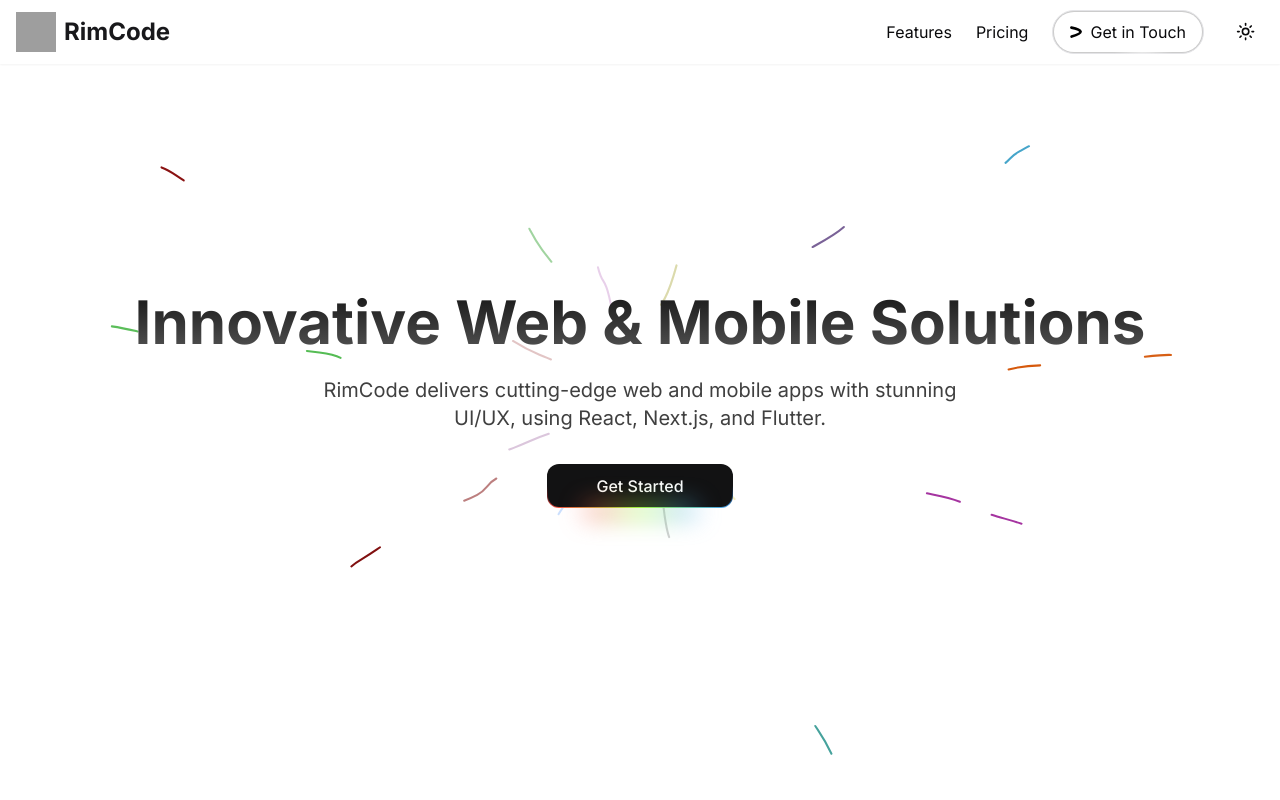
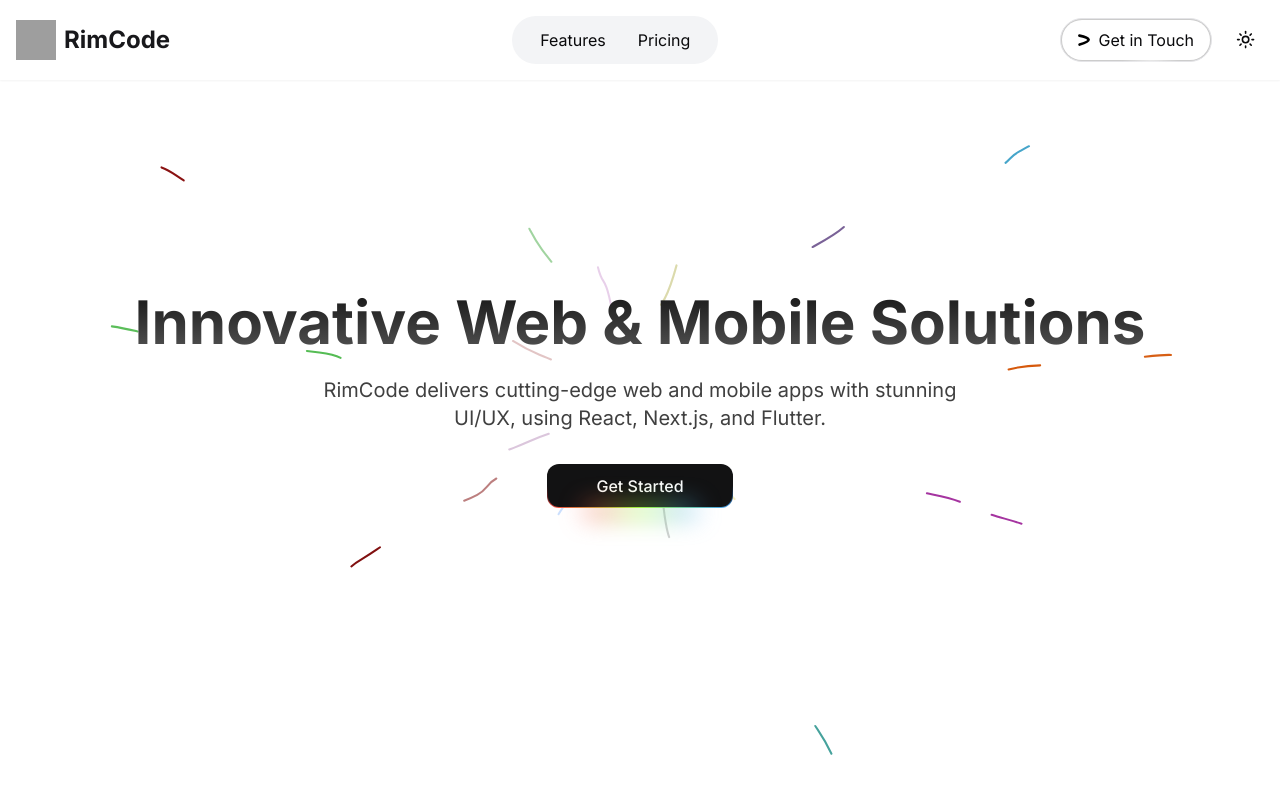
Before and after one commit to ahmed-abdat/rimecode, a Next.js app: page / in a window 1280 px wide. Shown: the top 800 px of the page. Built offline with nearby package versions, Linux system fonts and the light colour scheme; grey boxes are pictures that could not be loaded.

Commit message:
update the header layout

```diff
--- a/src/components/layout/Header.tsx
+++ b/src/components/layout/Header.tsx
@@ -40,12 +40,12 @@ const Header = () => {
   const closeMenu = () => setIsOpen(false);
 
   return (
-    <header className="fixed w-full bg-background shadow-sm z-50">
+    <header className="fixed w-full bg-background shadow-sm z-50 py-2">
       <div className="container mx-auto px-4">
         <div className="flex justify-between items-center h-16">
           <Link
             href="/"
-            className="text-2xl font-bold text-primary flex items-center"
+            className="text-2xl font-bold text-primary flex items-center transition-transform duration-300 ease-in-out hover:scale-105"
           >
             <Image
               src="/logo.png"
@@ -56,39 +56,41 @@ const Header = () => {
             />
             RimCode
           </Link>
-          <nav className="hidden md:flex items-center space-x-6">
+          <nav className="hidden md:flex items-center space-x-2 bg-gray-100 dark:bg-gray-800 rounded-full px-4 py-2">
             <Link
               href="/#features"
-              className="text-foreground hover:text-primary"
+              className="px-3 py-1 text-foreground hover:text-brand-blue dark:hover:text-brand-blue transition-colors duration-300 ease-in-out"
             >
               Features
             </Link>
             <Link
               href="/#pricing"
-              className="text-foreground hover:text-primary"
+              className="px-3 py-1 text-foreground hover:text-brand-blue transition-colors duration-300 ease-in-out"
             >
               Pricing
             </Link>
+          </nav>
+          <div className="flex items-center space-x-4">
+            <div className="hidden md:block">
               <HoverBorderGradient
-              containerClassName="rounded-full"
+                containerClassName="rounded-full transition-transform duration-300 ease-in-out hover:scale-105"
                 as="button"
                 className="dark:bg-black bg-white text-black dark:text-white flex items-center space-x-2 px-4 py-2"
               >
                 <AceternityLogo />
                 <Link href="/contact">
-                <span className="text-foreground hover:text-primary">
+                  <span className="text-foreground transition-colors duration-300 ease-in-out">
                     Get in Touch
                   </span>
                 </Link>
               </HoverBorderGradient>
+            </div>
             <ThemeToggle />
-          </nav>
             {/* Mobile Menu */}
-          <div className="md:hidden flex items-center">
-            <ThemeToggle />
+            <div className="md:hidden">
               <Sheet open={isOpen} onOpenChange={setIsOpen}>
                 <SheetTrigger asChild>
-                <Button variant="outline" size="icon" className="ml-2">
+                  <Button variant="outline" size="icon" className="transition-transform duration-300 ease-in-out hover:scale-110">
                     <Menu className="h-5 w-5" />
                   </Button>
                 </SheetTrigger>
@@ -98,7 +100,7 @@ const Header = () => {
                     <SheetClose asChild>
                       <Link
                         href="/#features"
-                      className="text-foreground hover:text-primary"
+                        className="text-foreground hover:text-brand-indigo transition-colors duration-300 ease-in-out"
                         onClick={closeMenu}
                       >
                         Features
@@ -107,7 +109,7 @@ const Header = () => {
                     <SheetClose asChild>
                       <Link
                         href="/#pricing"
-                      className="text-foreground hover:text-primary"
+                        className="text-foreground hover:text-brand-indigo transition-colors duration-300 ease-in-out"
                         onClick={closeMenu}
                       >
                         Pricing
@@ -115,13 +117,17 @@ const Header = () => {
                     </SheetClose>
                     <SheetClose asChild>
                       <HoverBorderGradient
-                      containerClassName="rounded-full"
+                        containerClassName="rounded-full transition-transform duration-300 ease-in-out hover:scale-105"
                         as="button"
                         className="dark:bg-black bg-white text-black dark:text-white flex items-center space-x-2 px-4 py-2"
                         onClick={closeMenu}
                       >
                         <AceternityLogo />
-                      <span>Get in Touch</span>
+                        <Link href="/contact">
+                          <span className="text-foreground hover:text-primary transition-colors duration-300 ease-in-out">
+                            Get in Touch
+                          </span>
+                        </Link>
                       </HoverBorderGradient>
                     </SheetClose>
                   </nav>
@@ -130,6 +136,7 @@ const Header = () => {
             </div>
           </div>
         </div>
+      </div>
     </header>
   );
 };
```
Lines whose indentation alone changed are shown as unchanged.
